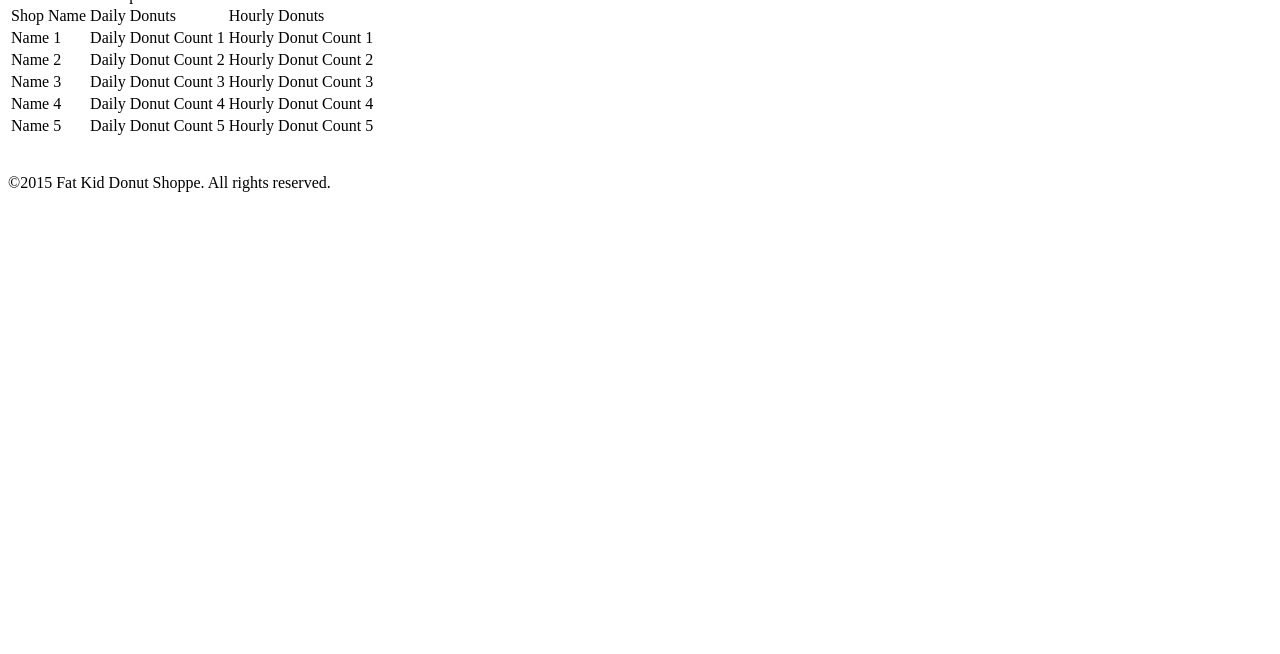
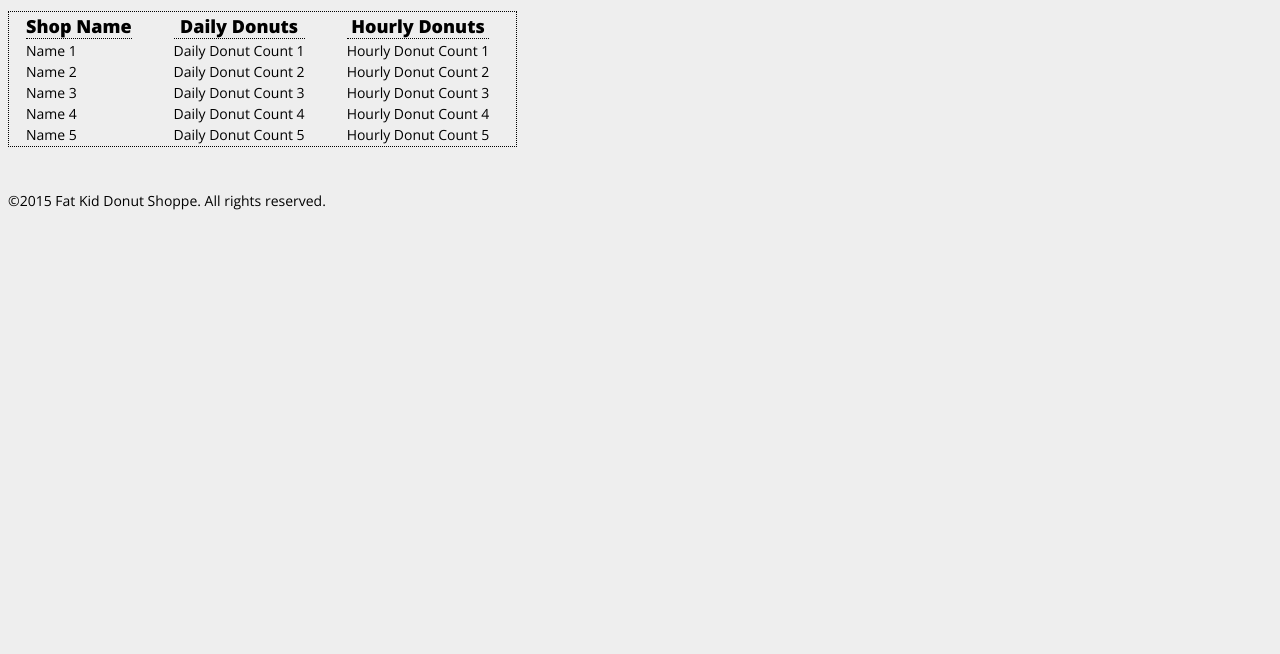
Before and after one commit to billmix/fatkid-donut, a plain HTML site: page index.html in a window 1280 px wide. Shown: the part 146-800 px from the top of the page. Drawn offline with nearby package versions, Linux system fonts and the light colour scheme.

Commit message:
Adding styles to the page

```diff
--- a/index.html
+++ b/index.html
@@ -2,48 +2,84 @@
 <html>
 <head>
 	<title>Fat Kid Donut Shoppe</title>
-	<style>
-    li {
-        position: relative;
-    }
- </style>
+
+	<link href="styles.css" type="text/css" rel="stylesheet">
+	<link href='http://fonts.googleapis.com/css?family=Open+Sans:300italic,400italic,400,300,600,700,800' rel='stylesheet' type='text/css'>
+
 </head>
 <body>
 <h1>Welcome to Fat Kid Donut Shoppe</h1>
 <p>This application calculates the number of total daily and hourly donuts needed using a random number of daily visitors. The daily visitors are based on daily minimum and maximum customers for each location, and take into consideration the number of hours that each location is open. Donut numbers are rounded up to avoid running short on inventory! Nobody wants an angry fat kid!</p>
 
 <table>
-	<thead>Fat Kid Donut Shop</thead>
+	<thead>
+		<tr>
+			<td>
+				<p>Shop Name</p>
+			</td>
+			<td>
+				<p>Daily Donuts</p>
+			</td>
+			<td>
+				<p>Hourly Donuts</p>
+			</td>
+		</tr>
+	</thead>
 	<tbody>
 		<tr>
-			<td>Shop Name</td>
-			<td>Daily Donuts</td>
-			<td>Hourly Donuts</td>
+			<td>
+				<p>Name 1</p>
+			</td>
+			<td>
+				<p>Daily Donut Count 1</p>
+			</td>
+			<td>
+				<p>Hourly Donut Count 1</p>
+			</td>
 		</tr>
 		<tr>
-			<td>Name 1</td>
-			<td>Daily Donut Count 1</td>
-			<td>Hourly Donut Count 1</td>
+			<td>
+				<p>Name 2</p>
+			</td>
+			<td>
+				<p>Daily Donut Count 2</p>
+			</td>
+			<td>
+				<p>Hourly Donut Count 2</p>
+			</td>
 		</tr>
 		<tr>
-			<td>Name 2</td>
-			<td>Daily Donut Count 2</td>
-			<td>Hourly Donut Count 2</td>
+			<td>
+				<p>Name 3</p>
+			</td>
+			<td>
+				<p>Daily Donut Count 3</p>
+			</td>
+			<td>
+				<p>Hourly Donut Count 3</p>
+			</td>
 		</tr>
 		<tr>
-			<td>Name 3</td>
-			<td>Daily Donut Count 3</td>
-			<td>Hourly Donut Count 3</td>
+			<td>
+				<p>Name 4</p>
+			</td>
+			<td>
+				<p>Daily Donut Count 4</p>
+			</td>
+			<td>
+				<p>Hourly Donut Count 4</p>
+			</td>
 		</tr>
 		<tr>
-			<td>Name 4</td>
-			<td>Daily Donut Count 4</td>
-			<td>Hourly Donut Count 4</td>
-		</tr>
-		<tr>
-			<td>Name 5</td>
-			<td>Daily Donut Count 5</td>
-			<td>Hourly Donut Count 5</td>
+			<td>
+				<p>Name 5</p>
+			</td>
+			<td>
+				<p>Daily Donut Count 5</p>
+			</td>
+			<td>
+				<p>Hourly Donut Count 5</p>
+			</td>
 		</tr>
 	</tbody>
 </table>
--- /dev/null
+++ b/styles.css
@@ -0,0 +1,27 @@
+body{
+	background-color: #eee;
+	font-family: 'Open Sans', sans-serif;
+}
+h1, h2, h3, h4, h5, h6{
+	font-weight:800;
+}
+table{
+	border:1px dotted;
+}
+thead p{
+	font-size:18px;
+	text-align:center;
+	font-weight:800;
+	border-bottom:1px dotted;
+}
+p, table, tr, td, footer{
+	font-size:14px;
+	font-weight:300;
+}
+td p{
+	margin:0;
+	padding:0;
+}
+td{
+	padding:0 25px 0 15px;
+}
```
Also changed, not shown: animate.html (added, +49 -0 lines).
